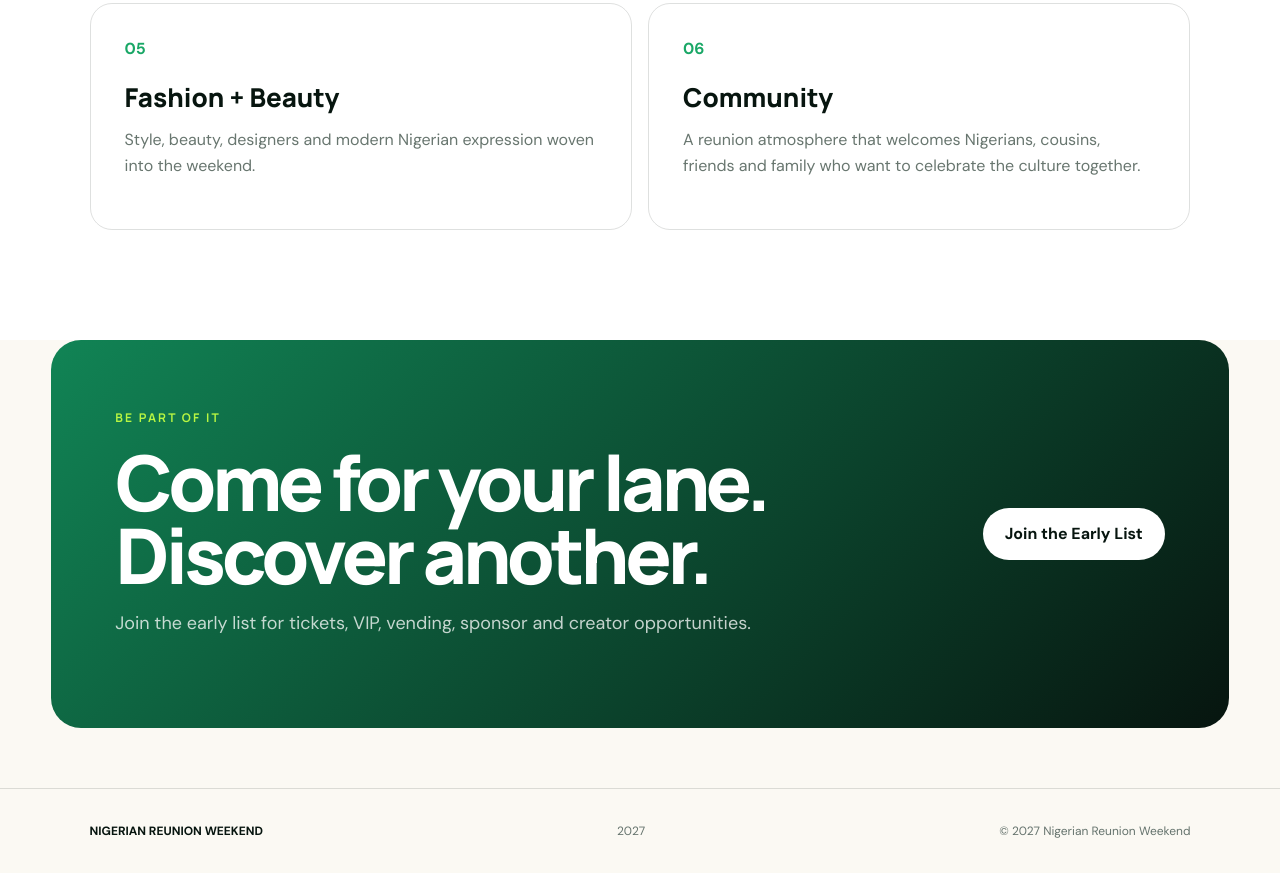
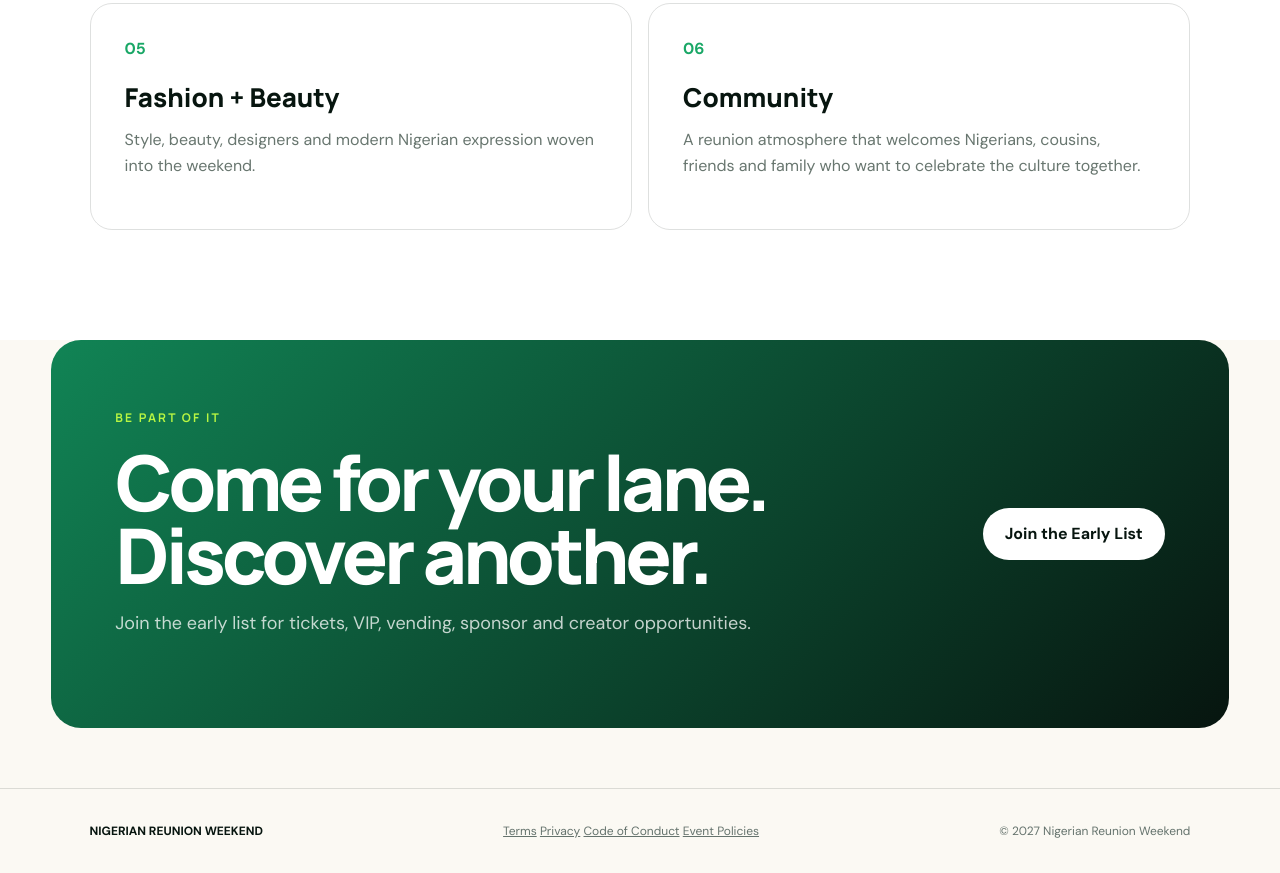
Before and after one commit to tiwaworksonline-rgb/uccdinner, a plain HTML site: page experience.html in a window 1280 px wide. Shown: the part 1449-2322 px from the top of the page. Drawn offline with Linux system fonts and the light colour scheme.

Commit message:
Add legal policy links to experience.html

```diff
--- a/experience.html
+++ b/experience.html
@@ -32,8 +32,13 @@
     </div>
   </section>
   <section class="signup"><div class="signup-copy"><div class="section-kicker light">BE PART OF IT</div><h2>Come for your lane. Discover another.</h2><p>Join the early list for tickets, VIP, vending, sponsor and creator opportunities.</p></div><div class="signup-actions"><a class="button light-button" href="join.html">Join the Early List</a></div></section>
-</main><footer>
+</main><footer class="site-footer">
     <div class="footer-brand">NIGERIAN REUNION WEEKEND</div>
-    <div>2027</div>
+    <div class="footer-links">
+      <a href="terms.html">Terms</a>
+      <a href="privacy.html">Privacy</a>
+      <a href="conduct.html">Code of Conduct</a>
+      <a href="event-policies.html">Event Policies</a>
+    </div>
     <div>© 2027 Nigerian Reunion Weekend</div>
   </footer><script src="script.js"></script></body></html>
```
